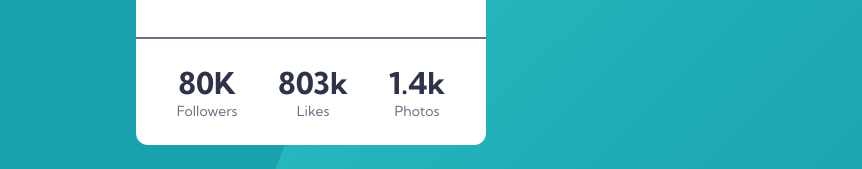
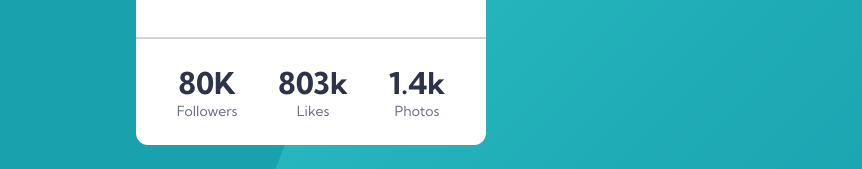
Before and after one commit to Bachidze/davaleba7, a plain HTML site: page index.html in a window 1280 px wide. Shown: the part 465-634 px from the top of the page, without its empty margins (329-1191 px from the left). Drawn offline with Linux system fonts and the light colour scheme; a web font is replaced by a local one.

Commit message:
shevcvale css

```diff
--- a/style.css
+++ b/style.css
@@ -66,9 +66,10 @@ body{
 }
 
 .border{
-    border: 1px solid #6B7082;
+    border: 1px solid #b8b8b8;
     width: 100%;
     margin-top: 40px;
+    opacity: 0.6;
 }
 
 
```
